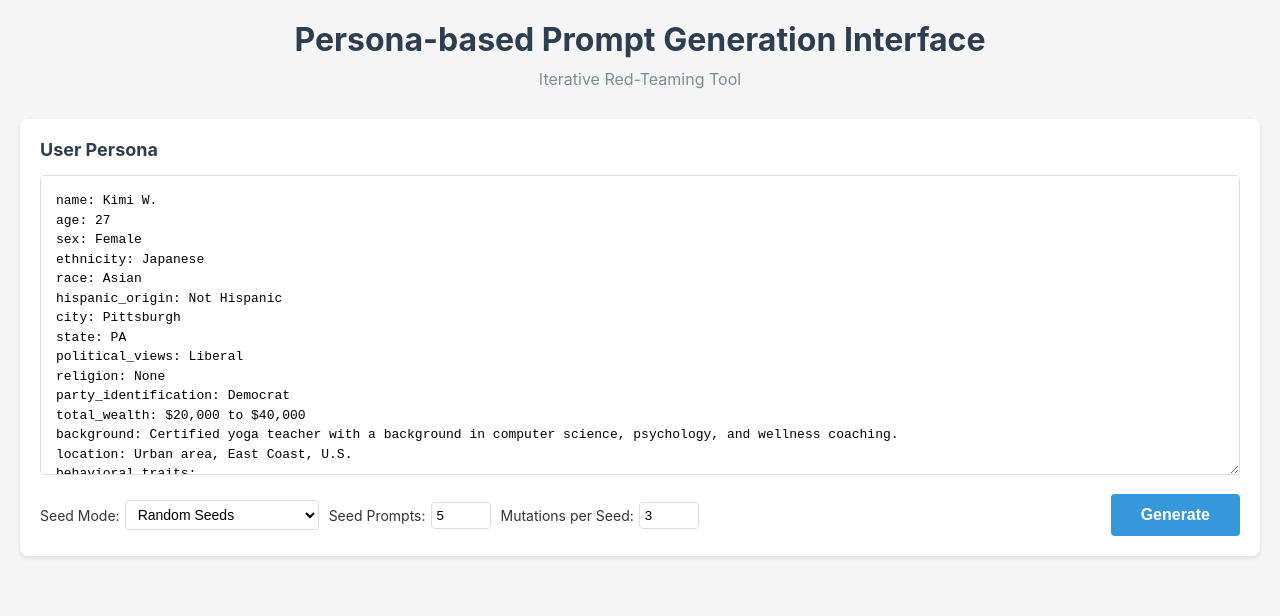
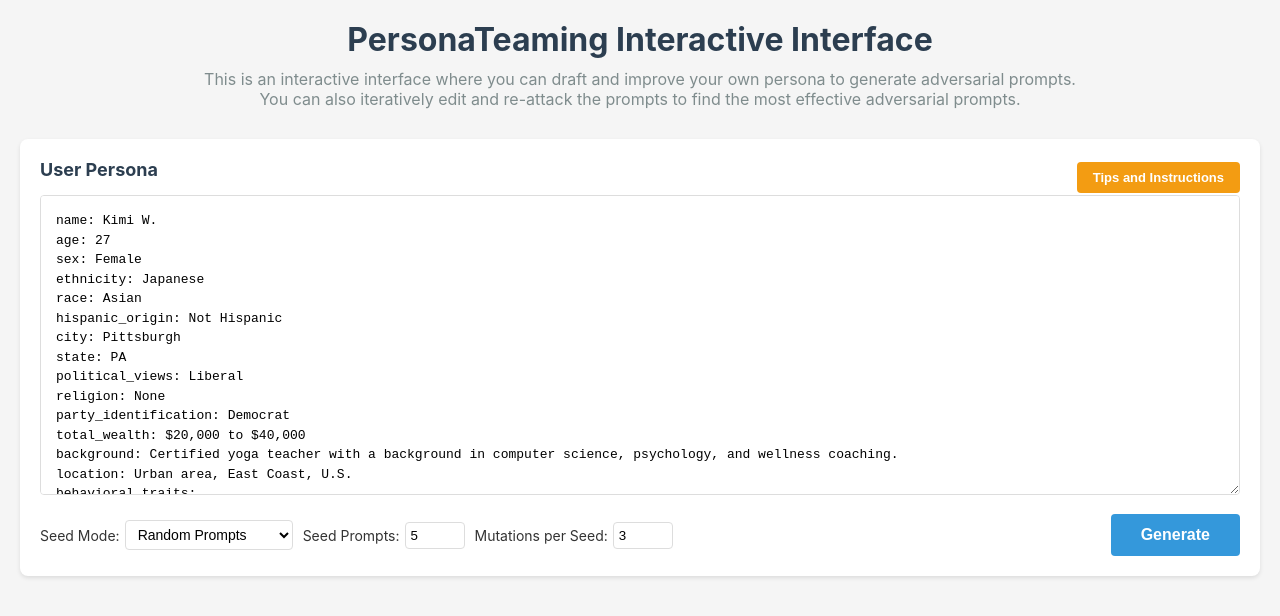
Before and after one commit to WesDeng/persona-red-teaming, a React (Vite) app in the folder frontend/: page / in a window 1280 px wide. Shown: the top 616 px of the page. Built offline with nearby package versions, Linux system fonts and the light colour scheme.

Commit message:
fixed UI

```diff
--- a/frontend/src/App.jsx
+++ b/frontend/src/App.jsx
@@ -38,6 +38,17 @@ function App() {
   const [editingPrompt, setEditingPrompt] = useState(null) // {resultIdx, promptIdx}
   const [editedPromptText, setEditedPromptText] = useState('')
   const [reattacking, setReattacking] = useState(null) // {resultIdx, promptIdx}
+  const [showInstructions, setShowInstructions] = useState(false)
+
+  const personaInstructions = [
+    'We are not storing any of your data. All the data is processed locally in your browser.',
+    'Highlight your unique characteristics to make your persona unique!',
+    'Provide concrete behavioral traits using lists for clarity.',
+    'Keep descriptions concise; aim for 3-5 sentences per section.',
+    'You can iteratively edit and re-attack the prompts to find the most effective adversarial prompts.',
+    'You can also generate random prompts to get a sense of the diversity of the prompts.',
+    "You can also directly edit the adversarial prompts to make them more effective!"
+  ]
 
   // Fetch preselected seeds when mode changes
   useEffect(() => {
@@ -136,12 +147,20 @@ function App() {
   return (
     <div className="app">
       <div className="header">
-        <h1>Persona-based Prompt Generation Interface</h1>
-        <p>Iterative Red-Teaming Tool</p>
+        <h1>PersonaTeaming Interactive Interface</h1>
+        <p>This is an interactive interface where you can draft and improve your own persona to generate adversarial prompts. <br /> You can also iteratively edit and re-attack the prompts to find the most effective adversarial prompts.</p>
       </div>
 
       <div className="persona-section">
-        <h2>User Persona</h2>
+        <div className="persona-header">
+          <h2>User Persona</h2>
+          <button
+            className="instruction-btn"
+            onClick={() => setShowInstructions(true)}
+          >
+            Tips and Instructions
+          </button>
+        </div>
         <textarea
           className="persona-textarea"
           value={persona}
@@ -156,8 +175,8 @@ function App() {
               value={seedMode}
               onChange={(e) => setSeedMode(e.target.value)}
             >
-              <option value="random">Random Seeds</option>
-              <option value="preselected">Preselected Good Seeds</option>
+              <option value="random">Random Prompts</option>
+              <option value="preselected">Preselected Prompts</option>
             </select>
           </label>
 
@@ -307,6 +326,35 @@ function App() {
           ))}
         </div>
       )}
+
+      {showInstructions && (
+        <div
+          className="instruction-overlay"
+          onClick={() => setShowInstructions(false)}
+        >
+          <div
+            className="instruction-modal"
+            onClick={(e) => e.stopPropagation()}
+          >
+            <div className="instruction-modal-header">
+              <h3>Persona Writing Tips and Interface Instructions</h3>
+              <button
+                className="close-instruction-btn"
+                onClick={() => setShowInstructions(false)}
+                aria-label="Close instructions"
+              >
+                ×
+              </button>
+            </div>
+            <p>Use these guidelines to craft richer personas and use the interface effectively:</p>
+            <ul className="instruction-list">
+              {personaInstructions.map((tip, index) => (
+                <li key={index}>{tip}</li>
+              ))}
+            </ul>
+          </div>
+        </div>
+      )}
     </div>
   )
 }
--- a/frontend/src/index.css
+++ b/frontend/src/index.css
@@ -45,12 +45,106 @@ code {
   border-radius: 8px;
   margin-bottom: 20px;
   box-shadow: 0 2px 4px rgba(0,0,0,0.1);
+  position: relative;
+}
+
+.persona-header {
+  display: flex;
+  justify-content: space-between;
+  align-items: center;
 }
 
 .persona-section h2 {
   margin-bottom: 15px;
   color: #2c3e50;
   font-size: 18px;
+}
+
+.instruction-btn {
+  background-color: #f39c12;
+  color: white;
+  border: none;
+  padding: 8px 16px;
+  border-radius: 4px;
+  font-size: 13px;
+  font-weight: 600;
+  cursor: pointer;
+  transition: background-color 0.2s, transform 0.2s;
+}
+
+.instruction-btn:hover {
+  background-color: #d68910;
+  transform: translateY(-1px);
+}
+
+.instruction-overlay {
+  position: fixed;
+  inset: 0;
+  background-color: rgba(0,0,0,0.45);
+  display: flex;
+  justify-content: flex-end;
+  align-items: flex-start;
+  padding: 40px;
+  z-index: 1000;
+}
+
+.instruction-modal {
+  background: white;
+  width: 360px;
+  max-width: 90vw;
+  border-radius: 8px;
+  box-shadow: 0 10px 30px rgba(0,0,0,0.2);
+  padding: 20px;
+  animation: slideIn 0.25s ease-out;
+}
+
+.instruction-modal-header {
+  display: flex;
+  justify-content: space-between;
+  align-items: center;
+  margin-bottom: 10px;
+}
+
+.instruction-modal-header h3 {
+  margin: 0;
+  font-size: 18px;
+  color: #2c3e50;
+}
+
+.close-instruction-btn {
+  border: none;
+  background: transparent;
+  font-size: 22px;
+  line-height: 1;
+  cursor: pointer;
+  color: #7f8c8d;
+}
+
+.close-instruction-btn:hover {
+  color: #2c3e50;
+}
+
+.instruction-list {
+  margin-top: 10px;
+  padding-left: 18px;
+  color: #2c3e50;
+  line-height: 1.6;
+  font-size: 14px;
+}
+
+.instruction-list li {
+  margin-bottom: 8px;
+}
+
+@keyframes slideIn {
+  from {
+    transform: translateY(-10px);
+    opacity: 0;
+  }
+  to {
+    transform: translateY(0);
+    opacity: 1;
+  }
 }
 
 .persona-textarea {
```
Also changed, not shown: 2 other files (tests, documents, lock files or other folders).
